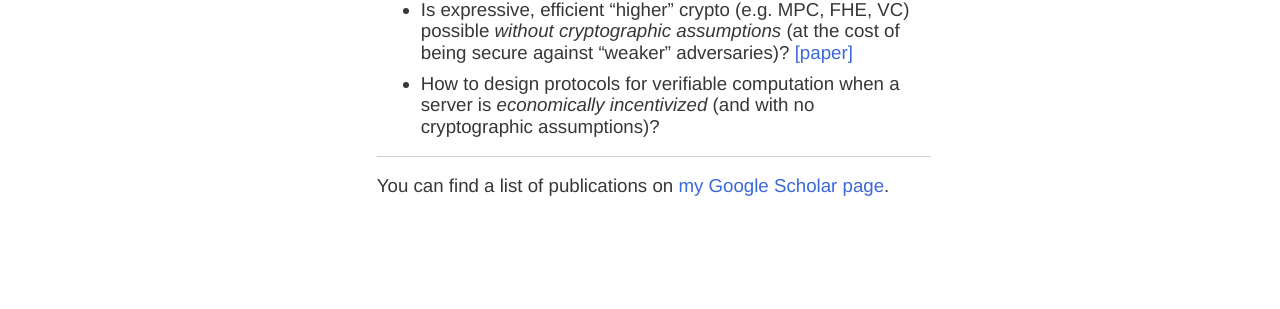
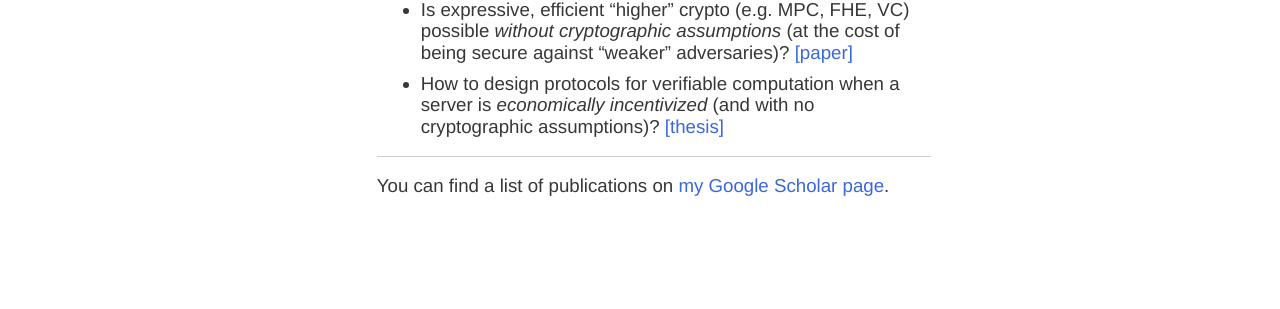
Before and after one commit to matteocam/matteocam.github.io, a Jekyll site: the page built from index.md, in a window 1280 px wide and 900 px high, scrolled down 101 px. Shown: the part 382-691 px from the top of the window. Built offline with Jekyll 4.4.1, drawn with Linux system fonts in a browser that asks for light colours; nearby versions of some CDN libraries; some web fonts are replaced; a script that is not in the unit is left out.

Commit message:
Add thesis

```diff
--- a/index.md
+++ b/index.md
@@ -17,7 +17,7 @@ In some of my latest projects I worked on questions such as:
 - Can we compose *SNARKs* in an efficient and general manner? [[paper]](https://eprint.iacr.org/2019/142)
 - How (not) to pay for digital goods and services on *Bitcoin*? [[paper]](https://eprint.iacr.org/2017/566)
 - Is expressive, efficient "higher" crypto (e.g. MPC, FHE, VC) possible *without cryptographic assumptions* (at the cost of being secure against "weaker" adversaries)? [[paper]](https://eprint.iacr.org/2018/297)
-- How to design protocols  for verifiable computation when a server is *economically incentivized* (and with no cryptographic assumptions)?
+- How to design protocols  for verifiable computation when a server is *economically incentivized* (and with no cryptographic assumptions)? [[thesis]](https://academicworks.cuny.edu/cgi/viewcontent.cgi?article=3823&context=gc_etds)
 
 
 ***
```
